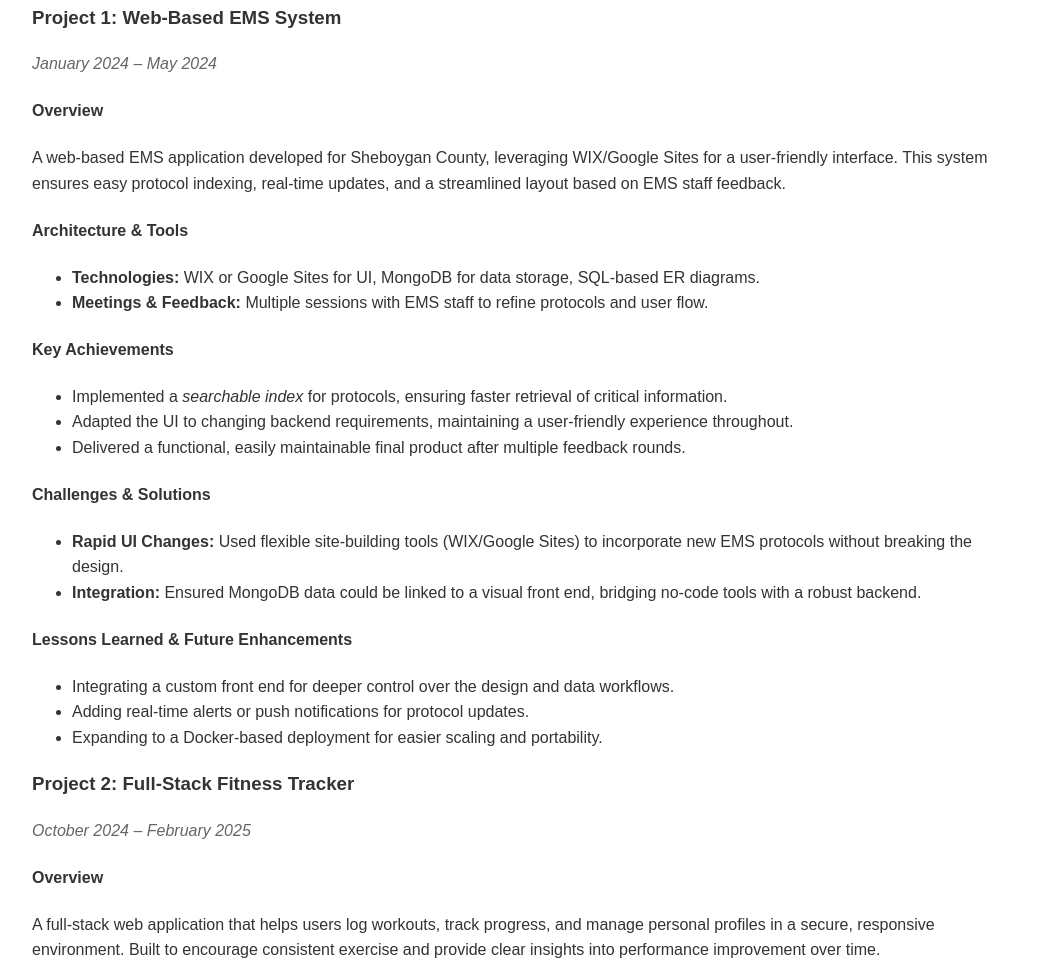
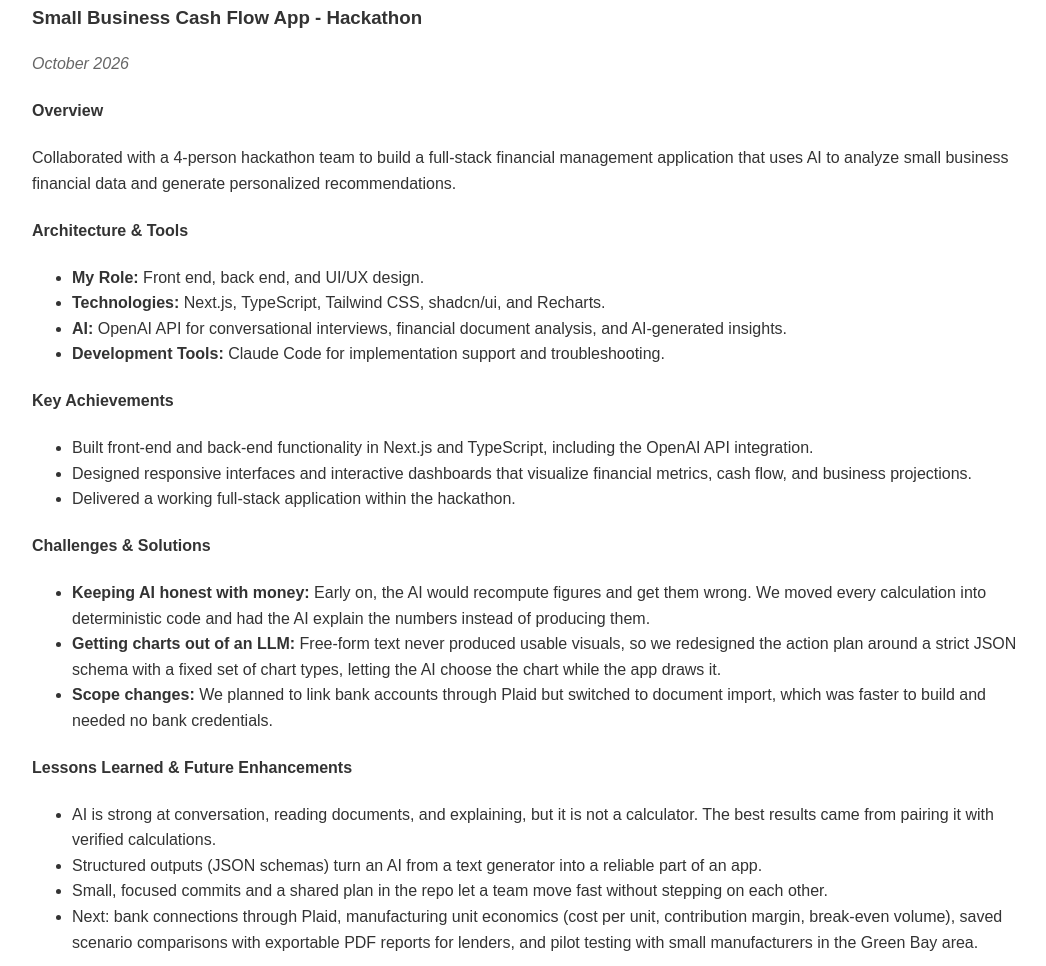
Before and after one commit to GarlicBread79/Portfolio_Website, a plain HTML site: page index.html in a window 1280 px wide. Shown: the part 742-1708 px from the top of the page, without its empty margins (112-1158 px from the left). Drawn offline with Linux system fonts and the light colour scheme.

Commit message:
Add Small Business Cash Flow App project details
Added details for the Small Business Cash Flow App project from the hackathon from Oct 2026, including overview, architecture, key achievements, challenges, and lessons learned.

```diff
--- a/index.html
+++ b/index.html
@@ -94,6 +94,51 @@
   <section id="projects">
     <div class="container">
       <h2>Projects</h2>
+
+      <!-- Hackathon Project | HackGB - October 2026 -->
+<div class="project">
+  <h3>Small Business Cash Flow App - Hackathon</h3>
+  <!-- project-dates class displays italicized timeline -->
+  <p class="project-dates">October 2026</p>
+
+  <h4>Overview</h4>
+  <p>
+    Collaborated with a 4-person hackathon team to build a full-stack financial management
+    application that uses AI to analyze small business financial data and generate
+    personalized recommendations.
+  </p>
+
+  <h4>Architecture &amp; Tools</h4>
+  <ul>
+    <li><strong>My Role:</strong> Front end, back end, and UI/UX design.</li>
+    <li><strong>Technologies:</strong> Next.js, TypeScript, Tailwind CSS, shadcn/ui, and Recharts.</li>
+    <li><strong>AI:</strong> OpenAI API for conversational interviews, financial document analysis, and AI-generated insights.</li>
+    <li><strong>Development Tools:</strong> Claude Code for implementation support and troubleshooting.</li>
+  </ul>
+
+  <h4>Key Achievements</h4>
+  <ul>
+    <li>Built front-end and back-end functionality in Next.js and TypeScript, including the OpenAI API integration.</li>
+    <li>Designed responsive interfaces and interactive dashboards that visualize financial metrics, cash flow, and business projections.</li>
+    <li>Delivered a working full-stack application within the hackathon.</li>
+  </ul>
+
+  <h4>Challenges &amp; Solutions</h4>
+  <ul>
+    <li><strong>Keeping AI honest with money:</strong> Early on, the AI would recompute figures and get them wrong. We moved every calculation into deterministic code and had the AI explain the numbers instead of producing them.</li>
+    <li><strong>Getting charts out of an LLM:</strong> Free-form text never produced usable visuals, so we redesigned the action plan around a strict JSON schema with a fixed set of chart types, letting the AI choose the chart while the app draws it.</li>
+    <li><strong>Scope changes:</strong> We planned to link bank accounts through Plaid but switched to document import, which was faster to build and needed no bank credentials.</li>
+  </ul>
+
+  <h4>Lessons Learned &amp; Future Enhancements</h4>
+  <ul>
+    <li>AI is strong at conversation, reading documents, and explaining, but it is not a calculator. The best results came from pairing it with verified calculations.</li>
+    <li>Structured outputs (JSON schemas) turn an AI from a text generator into a reliable part of an app.</li>
+    <li>Small, focused commits and a shared plan in the repo let a team move fast without stepping on each other.</li>
+    <li>Next: bank connections through Plaid, manufacturing unit economics (cost per unit, contribution margin, break-even volume), saved scenario comparisons with exportable PDF reports for lenders, and pilot testing with small manufacturers in the Green Bay area.</li>
+  </ul>
+</div>
+
 
       <!-- Project 1: Web-Based EMS System -->
       <div class="project">
```
